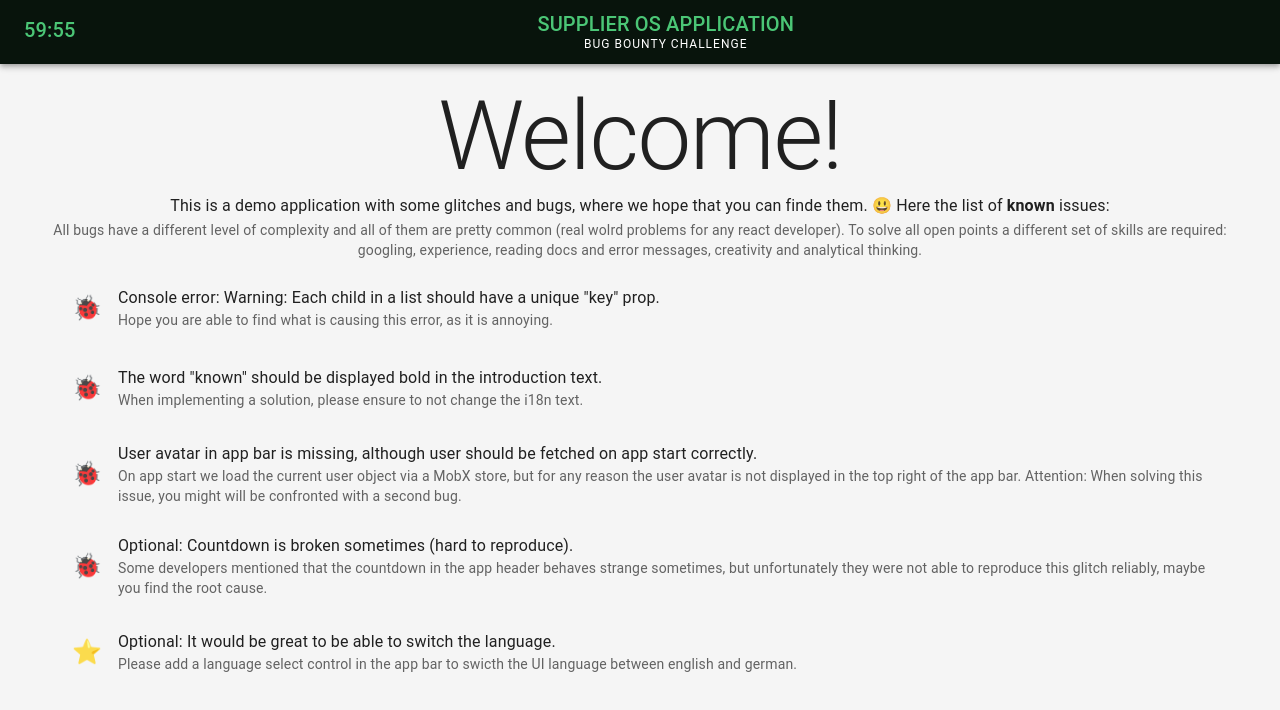
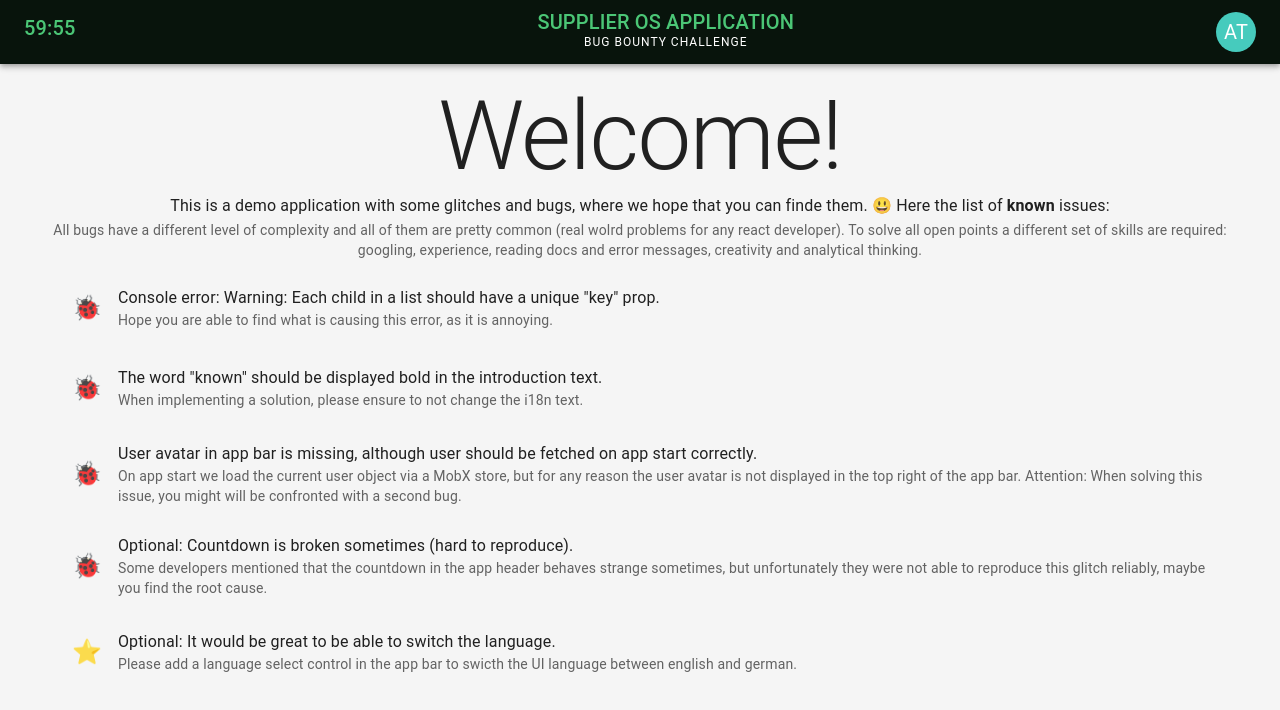
Before and after one commit to KevinMaikath/osapiens-bug-bounty-challenge, a React (Create React App) app: page / in a window 1280 px wide. Shown: the top 710 px of the page. Built offline with nearby package versions, Linux system fonts and the light colour scheme.

Commit message:
fix: bug 3 (user avatar)

```diff
--- a/src/api/services/User/index.tsx
+++ b/src/api/services/User/index.tsx
@@ -1,4 +1,4 @@
-import React, { createContext, useContext } from "react";
+import React, { createContext, useContext, useState } from "react";
 
 import Store from "./store";
 
@@ -11,8 +11,10 @@ const UserStoreContext = createContext<Store | null>(null);
 export const StoreProvider: React.FC = (props) => {
   const { children } = props;
 
+  const [store] = useState(() => new Store());
+
   return (
-    <UserStoreContext.Provider value={new Store()}>
+    <UserStoreContext.Provider value={store}>
       {children}
     </UserStoreContext.Provider>
   );
--- a/src/api/services/User/store.ts
+++ b/src/api/services/User/store.ts
@@ -45,7 +45,7 @@ export default class UserStore {
 
     if (result) {
       runInAction(() => {
-        this.urser = result;
+        this.user = result;
       });
 
       return {
--- a/src/components/AvatarMenu/index.tsx
+++ b/src/components/AvatarMenu/index.tsx
@@ -43,7 +43,7 @@ const stringAvatar = (user: User) => {
   };
 };
 
-const AvatarMenu = (props: AvatarMenuProps) => {
+const AvatarMenu = React.forwardRef((props: AvatarMenuProps, ref: React.Ref<HTMLDivElement>) => {
   const { user } = props;
   const theme = useTheme();
   const { t } = useTranslation("app");
@@ -58,7 +58,7 @@ const AvatarMenu = (props: AvatarMenuProps) => {
   // const history = useHistory();
 
   return (
-    <div>
+    <div ref={ref}>
       <Avatar onClick={handleClick} {...stringAvatar(user)} />
       <Menu
         id="demo-positioned-menu"
@@ -145,6 +145,6 @@ const AvatarMenu = (props: AvatarMenuProps) => {
       </Menu>
     </div>
   );
-};
+});
 
 export default AvatarMenu;
```
Also changed, not shown: 1 other file (tests, documents, lock files or other folders).
